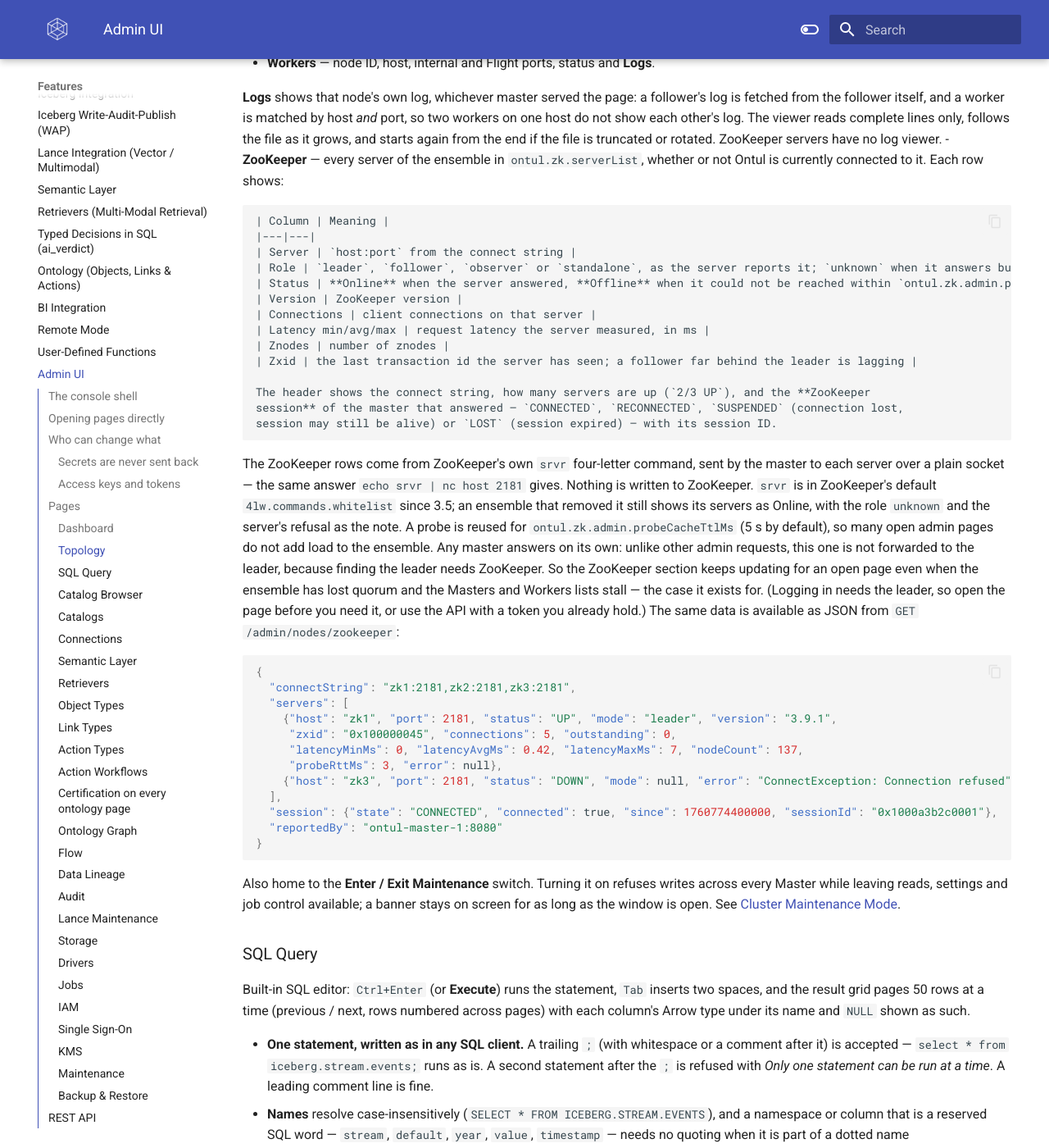
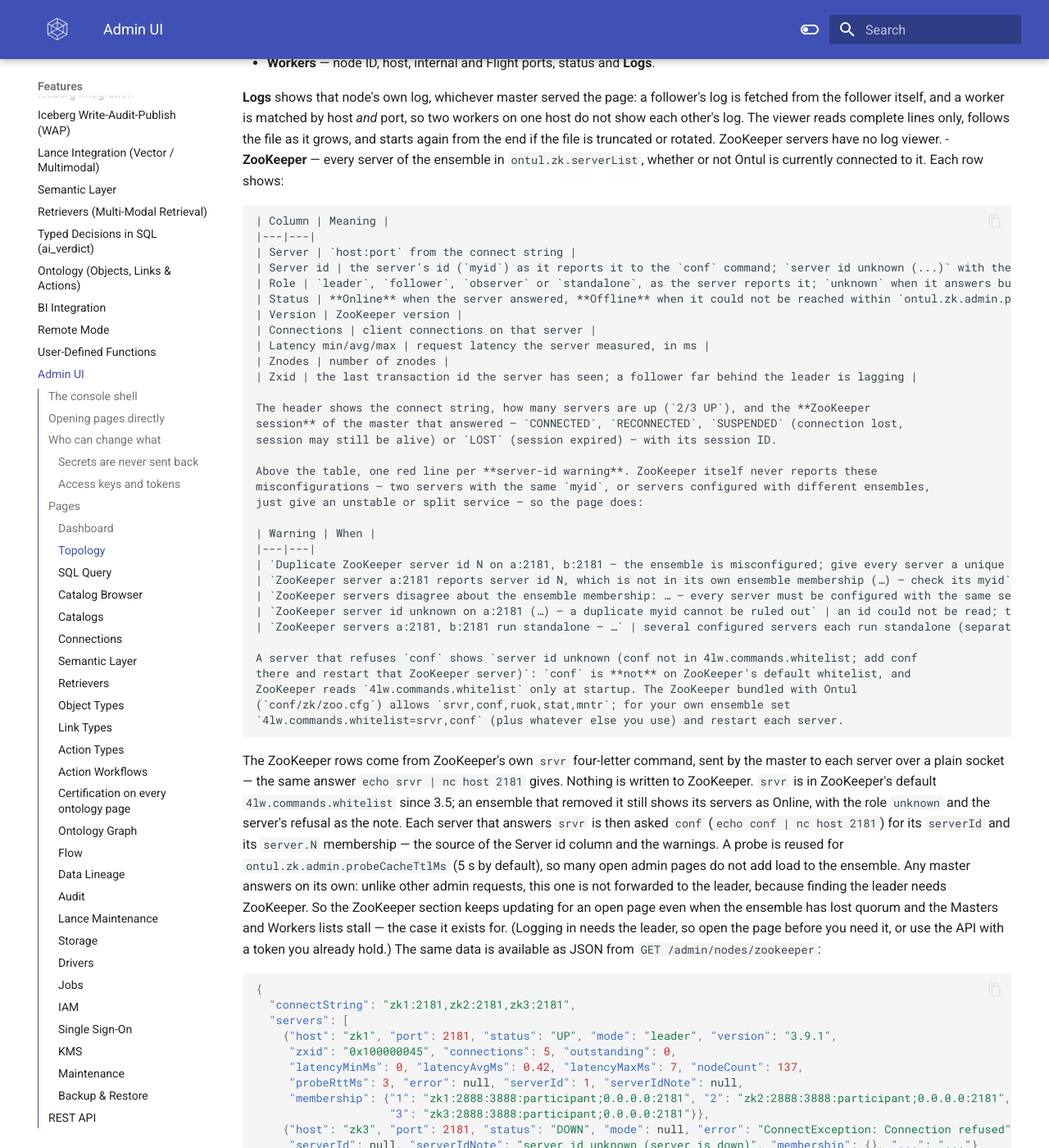
Before and after one commit to cloudcheflabs/ontul-docs, an MkDocs documentation site: the page built from docs/features/admin-ui.md, in a window 1280 px wide and 1400 px high, scrolled down 2918 px. Shown: the whole window at 82% size. Built offline with MkDocs 1.6.1 and Material for MkDocs 9.7.7, drawn with Linux system fonts in a browser that asks for light colours; the version menu is left out; some of the changed text lies outside the part shown.

Commit message:
docs(admin-ui): ZooKeeper server ids (myid) — Server id column, server-id warnings, conf whitelist
The Cluster Topology ZooKeeper section shows each server's id from the conf four-letter word and one
warning line per duplicate / mismatched / unknown id; conf is not on ZooKeeper's default whitelist
(add it and restart the server — the bundled zoo.cfg allows srvr,conf,ruok,stat,mntr). REST example
with serverId / serverIdNote / membership / warnings / session.connectedServer.

Co-Authored-By: Claude Opus 5.5 <noreply@anthropic.com>

````diff
--- a/docs/features/admin-ui.md
+++ b/docs/features/admin-ui.md
@@ -119,6 +119,7 @@ from the end if the file is truncated or rotated. ZooKeeper servers have no log
     | Column | Meaning |
     |---|---|
     | Server | `host:port` from the connect string |
+    | Server id | the server's id (`myid`) as it reports it to the `conf` command; `server id unknown (...)` with the reason when it could not be read — the server is down, does not serve, or refuses `conf` |
     | Role | `leader`, `follower`, `observer` or `standalone`, as the server reports it; `unknown` when it answers but does not serve (no quorum) or has the `srvr` command disabled |
     | Status | **Online** when the server answered, **Offline** when it could not be reached within `ontul.zk.admin.probeTimeoutMs` — the probe error is shown under the badge |
     | Version | ZooKeeper version |
@@ -131,10 +132,30 @@ from the end if the file is truncated or rotated. ZooKeeper servers have no log
     session** of the master that answered — `CONNECTED`, `RECONNECTED`, `SUSPENDED` (connection lost,
     session may still be alive) or `LOST` (session expired) — with its session ID.
 
+    Above the table, one red line per **server-id warning**. ZooKeeper itself never reports these
+    misconfigurations — two servers with the same `myid`, or servers configured with different ensembles,
+    just give an unstable or split service — so the page does:
+
+    | Warning | When |
+    |---|---|
+    | `Duplicate ZooKeeper server id N on a:2181, b:2181 — the ensemble is misconfigured; give every server a unique myid` | two or more servers report the same id |
+    | `ZooKeeper server a:2181 reports server id N, which is not in its own ensemble membership (…) — check its myid` | a server's id is not among its own `server.N` entries |
+    | `ZooKeeper servers disagree about the ensemble membership: … — every server must be configured with the same server.N list` | servers report different `server.N` lists |
+    | `ZooKeeper server id unknown on a:2181 (…) — a duplicate myid cannot be ruled out` | an id could not be read; the check is incomplete for that server, never shown as OK |
+    | `ZooKeeper servers a:2181, b:2181 run standalone — …` | several configured servers each run standalone (separate single-server ZooKeepers) |
+
+    A server that refuses `conf` shows `server id unknown (conf not in 4lw.commands.whitelist; add conf
+    there and restart that ZooKeeper server)`: `conf` is **not** on ZooKeeper's default whitelist, and
+    ZooKeeper reads `4lw.commands.whitelist` only at startup. The ZooKeeper bundled with Ontul
+    (`conf/zk/zoo.cfg`) allows `srvr,conf,ruok,stat,mntr`; for your own ensemble set
+    `4lw.commands.whitelist=srvr,conf` (plus whatever else you use) and restart each server.
+
 The ZooKeeper rows come from ZooKeeper's own `srvr` four-letter command, sent by the master to each
 server over a plain socket — the same answer `echo srvr | nc host 2181` gives. Nothing is written to
 ZooKeeper. `srvr` is in ZooKeeper's default `4lw.commands.whitelist` since 3.5; an ensemble that removed
-it still shows its servers as Online, with the role `unknown` and the server's refusal as the note.
+it still shows its servers as Online, with the role `unknown` and the server's refusal as the note. Each
+server that answers `srvr` is then asked `conf` (`echo conf | nc host 2181`) for its `serverId` and its
+`server.N` membership — the source of the Server id column and the warnings.
 A probe is reused for `ontul.zk.admin.probeCacheTtlMs` (5 s by default), so many open admin pages do not
 add load to the ensemble. Any master answers on its own: unlike other admin requests, this one is not
 forwarded to the leader, because finding the leader needs ZooKeeper. So the ZooKeeper section keeps
@@ -149,10 +170,15 @@ with a token you already hold.) The same data is available as JSON from `GET /ad
     {"host": "zk1", "port": 2181, "status": "UP", "mode": "leader", "version": "3.9.1",
      "zxid": "0x100000045", "connections": 5, "outstanding": 0,
      "latencyMinMs": 0, "latencyAvgMs": 0.42, "latencyMaxMs": 7, "nodeCount": 137,
-     "probeRttMs": 3, "error": null},
-    {"host": "zk3", "port": 2181, "status": "DOWN", "mode": null, "error": "ConnectException: Connection refused", "...": "..."}
+     "probeRttMs": 3, "error": null, "serverId": 1, "serverIdNote": null,
+     "membership": {"1": "zk1:2888:3888:participant;0.0.0.0:2181", "2": "zk2:2888:3888:participant;0.0.0.0:2181",
+                    "3": "zk3:2888:3888:participant;0.0.0.0:2181"}},
+    {"host": "zk3", "port": 2181, "status": "DOWN", "mode": null, "error": "ConnectException: Connection refused",
+     "serverId": null, "serverIdNote": "server id unknown (server is down)", "membership": {}, "...": "..."}
   ],
-  "session": {"state": "CONNECTED", "connected": true, "since": 1760774400000, "sessionId": "0x1000a3b2c0001"},
+  "warnings": ["ZooKeeper server id unknown on zk3:2181 (server is down) — a duplicate myid cannot be ruled out"],
+  "session": {"state": "CONNECTED", "connected": true, "since": 1760774400000, "sessionId": "0x1000a3b2c0001",
+              "connectedServer": "zk1/10.0.0.11:2181"},
   "reportedBy": "ontul-master-1:8080"
 }
 ```
````
Also changed, not shown: docs/reference/configuration.md (+1 -1 lines).
